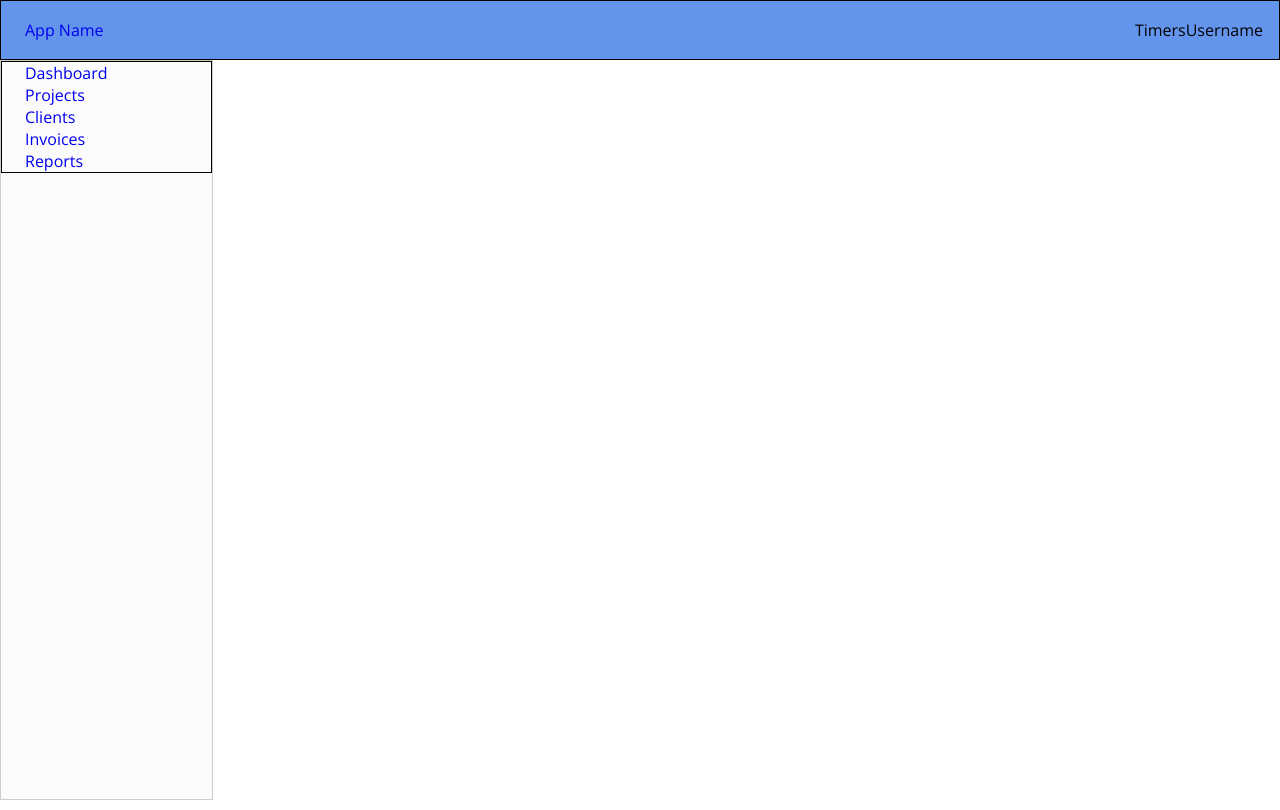
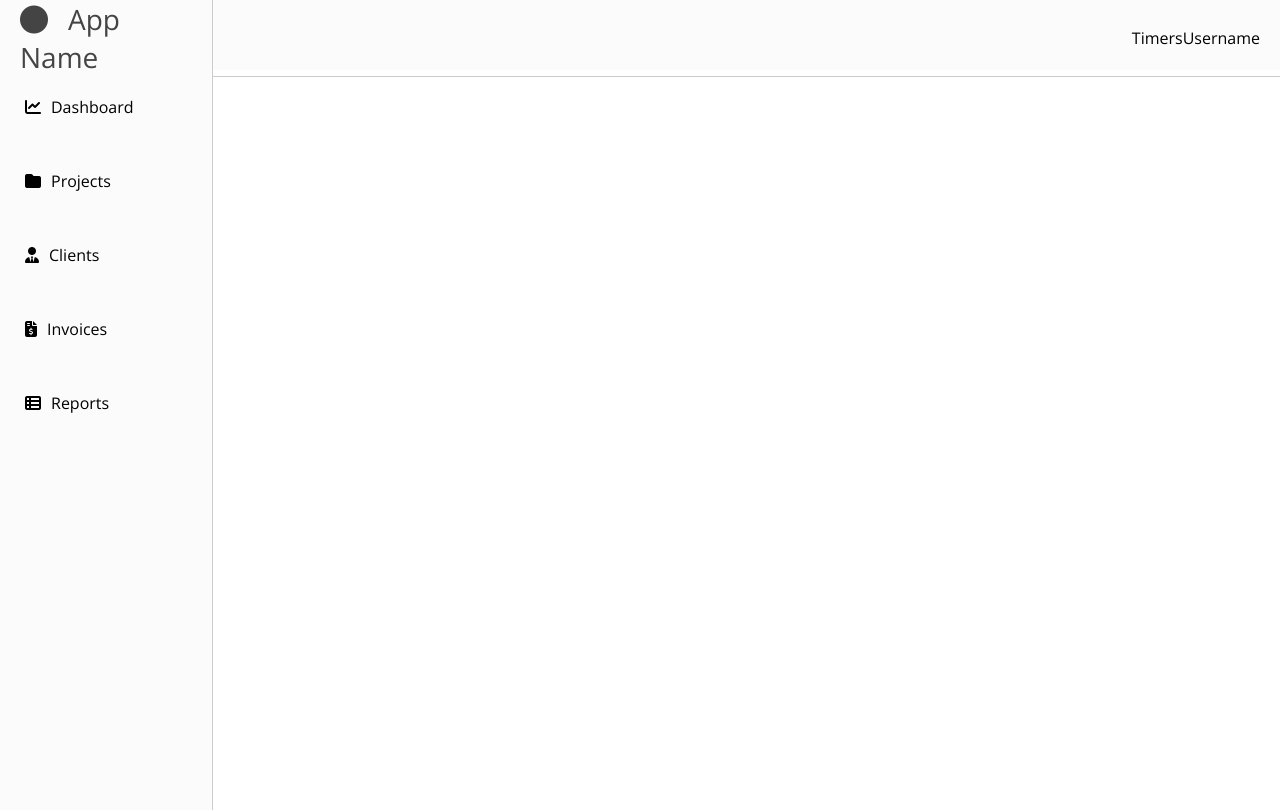
Before and after one commit to RFHold/client-invoicer, a React (Create React App) app: page / in a window 1280 px wide. Built offline with nearby package versions, Linux system fonts and the light colour scheme.

Commit message:
styled navbar

```diff
--- a/public/index.html
+++ b/public/index.html
@@ -8,37 +8,15 @@
   <meta name="theme-color" content="#000000" />
 
   <link href="https://fonts.googleapis.com/css?family=Open+Sans:300,400,600,700&display=swap" rel="stylesheet">
+  <link rel="manifest" href="%PUBLIC_URL%/manifest.json" />
 
-  <!--
-      manifest.json provides metadata used when your web app is installed on a
-      user's mobile device or desktop. See https://developers.google.com/web/fundamentals/web-app-manifest/
-    -->
-  <link rel="manifest" href="%PUBLIC_URL%/manifest.json" />
-  <!--
-      Notice the use of %PUBLIC_URL% in the tags above.
-      It will be replaced with the URL of the `public` folder during the build.
-      Only files inside the `public` folder can be referenced from the HTML.
+  <script src="https://kit.fontawesome.com/041fe5d1f8.js"></script>
 
-      Unlike "/favicon.ico" or "favicon.ico", "%PUBLIC_URL%/favicon.ico" will
-      work correctly both with client-side routing and a non-root public URL.
-      Learn how to configure a non-root public URL by running `npm run build`.
-    -->
   <title>React App</title>
 </head>
 
 <body>
-  <noscript>You need to enable JavaScript to run this app.</noscript>
   <div id="root"></div>
-  <!--
-      This HTML file is a template.
-      If you open it directly in the browser, you will see an empty page.
-
-      You can add webfonts, meta tags, or analytics to this file.
-      The build step will place the bundled scripts into the <body> tag.
-
-      To begin the development, run `npm start` or `yarn start`.
-      To create a production bundle, use `npm run build` or `yarn build`.
-    -->
 </body>
 
 </html>
--- a/src/App.css
+++ b/src/App.css
@@ -4,7 +4,7 @@
 }
 
 #app-container, #navbar-col, #pagecontainer-col, #app-row {
-    height: calc(100vh - 60px);
+    height: calc(100vh - 70px);
     padding: 0;
     margin: 0;
 }
--- a/src/components/GlobalHeader/index.js
+++ b/src/components/GlobalHeader/index.js
@@ -7,10 +7,10 @@ function GlobalHeader() {
 	return (
 		<Grid fluid id="global-header-container">
 			<Row id="global-header-row">
-				<Col xs={6} id="brand-col">
-					<Link to="/dashboard" id="brand">App Name</Link>
+				<Col xs={2} id="brand-col">
+					<Link to="/dashboard" id="brand"><i class="fas fa-circle"></i>App Name</Link>
 				</Col>
-				<Col xs={6} id="links-col">
+				<Col xs={10} id="headernav-col">
 					<Row end="xs" id="header-links">
 						<div id="timers">
 							Timers
--- a/src/components/GlobalHeader/style.css
+++ b/src/components/GlobalHeader/style.css
@@ -1,7 +1,8 @@
 #global-header-container {
-    height: 60px;
-    border: 1px solid #000;
-    background-color: cornflowerblue;
+    height: 70px;
+    background: #fbfbfb;
+    margin: 0;
+    padding: 0;
 }
 
 #global-header-row {
@@ -10,11 +11,33 @@
     height: 100%;
 }
 
-#brand-col, #links-col {
+#brand-col, #headernav-col {
     display: flex;
     align-items: center;
+    padding: 0 20px;
+    margin: 0;
 }
 
-#links-col {
+#brand-col {
+    border-right: 1px solid #ccc;
+    border-bottom: 1px solid #ccc;
+}
+
+#brand {
+    font-size: 28px;
+    color: #444;
+}
+
+.fa-circle {
+    margin-right: 10px;
+}
+
+#headernav-col {
     justify-content: flex-end;
+    border-bottom: 1px solid #ccc;
 }
+
+#header-links {
+    margin: 0;
+    padding: 0;
+}
--- a/src/components/Navbar/index.js
+++ b/src/components/Navbar/index.js
@@ -31,21 +31,21 @@ function Navbar() {
                     <Link to="/reports" class="nav-link">Reports</Link>
                 </Col>
             </Row> */}
-            <Row id="links-row">
-                <Col xs={12}>
-                    <Link to="/dashboard" class="nav-link">Dashboard</Link>
-                </Col>
-                <Col xs={12}>
-                    <Link to="/projects" class="nav-link">Projects</Link>
-                </Col>
-                <Col xs={12}>
-                    <Link to="/clients" class="nav-link">Clients</Link>
-                </Col>
-                <Col xs={12}>
-                    <Link to="/invoices" class="nav-link">Invoices</Link>
-                </Col>
-                <Col xs={12}>
-                    <Link to="/reports" class="nav-link">Reports</Link>
+            <Row id="navbar-row">
+                <Col xs={12} id="links-col">
+                    <Link to="/dashboard" class="nav-link"><button class="navbar-button"><i class="fas fa-chart-line"></i>Dashboard</button></Link>
+                    {/* </Col>
+                <Col xs={12} class="links-col"> */}
+                    <Link to="/projects" class="nav-link"><button class="navbar-button"><i class="fas fa-folder"></i>Projects</button></Link>
+                    {/* </Col>
+                <Col xs={12} class="links-col"> */}
+                    <Link to="/clients" class="nav-link"><button class="navbar-button"><i class="fas fa-user-tie"></i>Clients</button></Link>
+                    {/* </Col>
+                <Col xs={12} class="links-col"> */}
+                    <Link to="/invoices" class="nav-link"><button class="navbar-button"><i class="fas fa-file-invoice-dollar"></i>Invoices</button></Link>
+                    {/* </Col>
+                <Col xs={12} class="links-col"> */}
+                    <Link to="/reports" class="nav-link"><button class="navbar-button"><i class="fas fa-th-list"></i>Reports</button></Link>
                 </Col>
             </Row>
         </Grid>
--- a/src/components/Navbar/style.css
+++ b/src/components/Navbar/style.css
@@ -1,16 +1,58 @@
 #navbar-container {
     height: calc(100vh - 60px);
-    border: 1px solid #ccc;
     background-color: #FBFBFB;
+    border-right: 1px solid #ccc;
     padding: 0;
     margin: 0;
 }
 
-#links-row {
+#navbar-row {
     width: 100%;
     margin: 0;
-    border: 1px solid #000;
     display: flex;
     align-items: center;
-    padding: 0 15px;
+    padding: 0;
+    height: 50%;
+    background-color: orange;
 }
+
+#links-col {
+    width: 100%;
+    height: 100%;
+    background-color: green;
+    display: flex;
+    flex-direction: column;
+    align-items: center;
+    padding: 0;
+}
+
+.nav-link {
+    height: 100%;
+    width: 100%;
+    background-color: pink;
+    display: flex;
+}
+
+.navbar-button {
+    width: 100%;
+    background: #fbfbfb;
+    border: none;
+    font-size: 16px;
+    text-align: left;
+    padding: 0 25px;
+    outline: none;
+}
+
+.navbar-button:hover {
+    background: #f5f5f5;
+}
+
+.navbar-button:focus {
+    background: #fff;
+    border-bottom: 1px solid #ccc;
+    border-top: 1px solid #ccc;
+}
+
+.fas {
+    padding-right: 10px;
+}
--- a/src/components/PageContainer/index.js
+++ b/src/components/PageContainer/index.js
@@ -20,5 +20,3 @@ function PageContainer(props) {
 }
 
 export default PageContainer;
-
-// 'Null' needs to be changed to whichever page component is clicked
--- a/src/components/PageContainer/style.css
+++ b/src/components/PageContainer/style.css
@@ -1,5 +1,5 @@
 #page-container {
-    height: calc(100vh - 60px);
-    border: 1px solid #000;
+    height: calc(100vh - 70px);
+    border: 1px solid #ccc;
     background-color: yellowgreen;
 }
```
Also changed, not shown: src/App.js (+3 -4 lines), package.json (line endings or trailing spaces), 1 other file (tests, documents, lock files or other folders).
